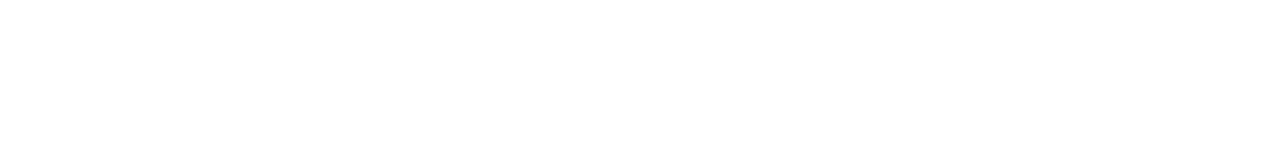
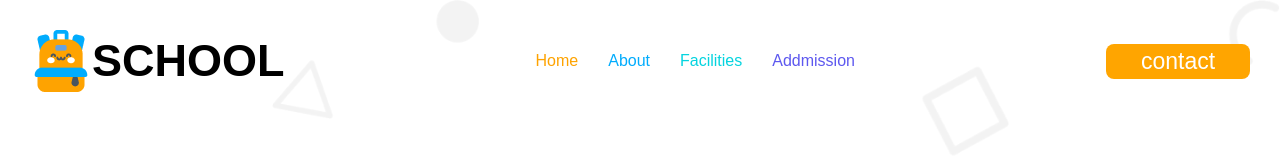
Before and after one commit to Sadia126/Kids_School, a plain HTML site: page index.html in a window 1280 px wide. Drawn offline with Linux system fonts and the light colour scheme.

Commit message:
update navbar with responsiveness

```diff
--- a/index.html
+++ b/index.html
@@ -1,15 +1,33 @@
 <!DOCTYPE html>
-<html>
+<html lang="en">
+<head>
+    <meta charset="UTF-8">
+    <meta name="viewport" content="width=device-width, initial-scale=1.0">
+    <title>Kids Farm</title>
+    <link rel="stylesheet" href="style.css">
+</head>
+<body>
+    <div class="container">
+    <header >
+        <div class="contain">
+          <img src="./assets/logo.png" alt="">
+          <h1>
+            SCHOOL
+          </h1>
+        </div>
+        <nav>
+          <a href="#" class="a1">Home</a>
+          <a href="#" class="a2">About</a>
+          <a href="#" class="a3">Facilities </a>
+          <a href="#" class="a4">Addmission </a>
+        </nav>
+        <div>
+          <button>contact</button>
 
-<head>
-  <meta charset="UTF-8">
-  <meta name="viewport" content="width=device-width, initial-scale=1">
-  <link rel="stylesheet" href="style.css" type="text/css" media="all" />
-  <title></title>
-</head>
+        </div>
+        <img class="menuIcon" src="./assets/menu.png" alt="">
+      </header>
 
-<body>
-
+    </div>
 </body>
-
 </html>
--- a/style.css
+++ b/style.css
@@ -0,0 +1,90 @@
+* {
+  margin: 0;
+  padding: 0;
+  font-family: sans-serif;
+}
+body {
+  background-image: url(./assets/bg.png);
+  background-size: cover;
+  background-repeat: no-repeat;
+  overflow: hidden;
+}
+.container {
+  margin: 0px 30px;
+}
+header {
+  margin-top: 30px;
+  display: flex;
+  align-items: center;
+  justify-content: space-between;
+}
+.contain {
+  display: flex;
+  align-items: center;
+}
+.contain h1 {
+  font-size: 45px;
+}
+nav {
+  display: flex;
+  gap: 30px;
+}
+a {
+  text-decoration: none;
+  color: black;
+}
+.a1 {
+  color: #fea301;
+}
+.a2 {
+  color: #01acfd;
+}
+.a3 {
+  color: #05d4df;
+}
+.a4 {
+  color: #5d58ef;
+}
+header button {
+  background-color: orange;
+  height: 35px;
+  width: 9rem;
+  outline: none;
+  border: none;
+  border-radius: 8px;
+  color: white;
+  font-size: 23px;
+}
+.menuIcon {
+  display: none;
+  width: 30px;
+  height: 30px;
+}
+
+/* responsive part */
+@media screen and (max-width: 576px) {
+    .container {
+        margin: 0px 5px;
+      }
+      .contain{
+        margin-bottom: 10px;
+      }
+  .contain h1 {
+    display: none;
+  }
+  nav {
+    display: none;
+
+  }
+  header{
+
+    border-bottom: 1px solid rgb(254, 163, 1);
+  }
+
+  header button {
+    display: none;
+  }
+  .menuIcon {
+    display: block;
+  }
+}
```
